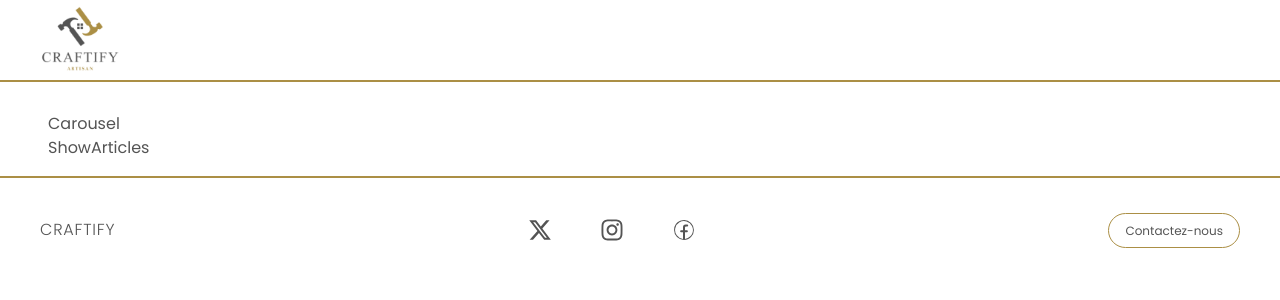
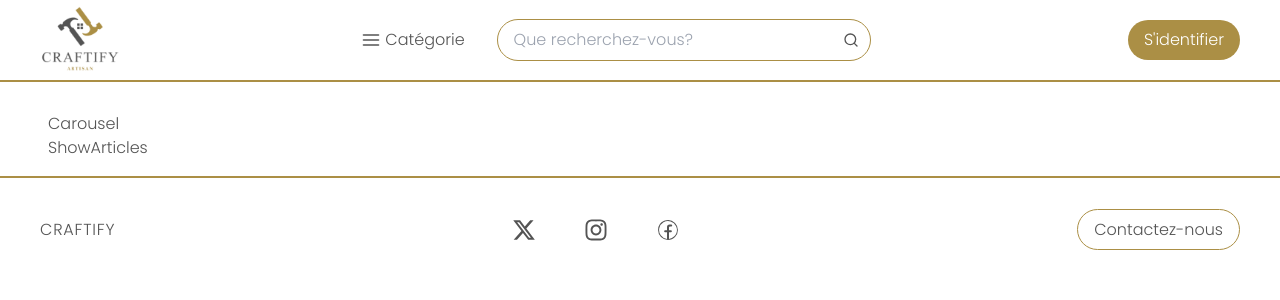
Before and after one commit to YasmineSan/The_Project, a React (Vite) app in the folder client/: page / in a window 1280 px wide. Shown: the top 300 px of the page. Built offline with nearby package versions, Linux system fonts and the light colour scheme.

Commit message:
modified header

```diff
--- a/client/src/components/Footer.jsx
+++ b/client/src/components/Footer.jsx
@@ -32,7 +32,7 @@ const Footer = () => {
         <div className="footer-right">
           <NavLink
             to="/contact"
-            className="py-2 px-4 rounded border border-gold rounded-full text-darkGrey text-xs"
+            className="py-2 px-4 rounded border border-gold rounded-full text-darkGrey text-s"
           >
             Contactez-nous
           </NavLink>
--- a/client/src/components/Header.jsx
+++ b/client/src/components/Header.jsx
@@ -1,17 +1,76 @@
-import React from 'react'
+import React, { useState } from 'react';
 import { NavLink } from 'react-router-dom'
 import { Button } from './Button'
+import { FiSearch, FiX, FiMenu } from 'react-icons/fi';
 
 const Header = () => {
+  const [searchQuery, setSearchQuery] = useState('');
+  const [isDropdownOpen, setIsDropdownOpen] = useState(false);
+
+  const handleSearchChange = (e) => {
+    setSearchQuery(e.target.value);
+  };
+
+  const handleSearchSubmit = (e) => {
+    e.preventDefault();
+    console.log('Search query:', searchQuery);
+    // Implémentez la logique de recherche ici
+  };
+
+  const clearSearch = () => {
+    setSearchQuery('');
+  };
+
+  const toggleDropdown = () => {
+    setIsDropdownOpen(!isDropdownOpen);
+  };
+
+  const categories = ['Catégorie 1', 'Catégorie 2', 'Catégorie 3']; // Exemple de catégories
+
   return (
     <header>
       <nav className='fixed mx-auto border-b-2 border-gold top-0 left-0 right-0 bg-white bg-opacity-100'>
-        <div className='flex container px-4 lg:px-10 flex-wrap items-center justify-between mx-auto '>
-          <NavLink to="/"><img src="craftify.png" alt="logo Craftify" className='w-20'/></NavLink>
-          <Button
-            content={"S'identifier"}
-            path={'/login'}
-            style="text-white bg-golden hover:bg-slate-800 rounded-full px-5 py-2"/>
+        <div className='flex container px-4 lg:px-10 items-center justify-between mx-auto'>
+          <NavLink to="/"><img src="craftify.png" alt="logo Craftify" className='w-20' /></NavLink>
+
+          <div className='flex items-center relative'>
+            <div className='flex items-center mr-4 cursor-pointer' onClick={toggleDropdown}>
+              <FiMenu className='h-5 w-5 text-darkGrey mr-1' />
+              <span className='text-darkGrey hidden sm:block'>Catégorie</span>
+            </div>
+            {isDropdownOpen && (
+              <div className='absolute top-full left-0 mt-2 w-48 bg-white border border-gold rounded shadow-lg z-10'>
+                <ul>
+                  {categories.map((category) => (
+                    <li key={category} className='px-4 py-2 hover:bg-gold hover:text-white'>
+                      {category}
+                    </li>
+                  ))}
+                </ul>
+              </div>
+            )}
+
+            <form onSubmit={handleSearchSubmit} className='relative max-w-sm mx-4'>
+              <input
+                type="text"
+                placeholder='Que recherchez-vous?'
+                value={searchQuery}
+                onChange={handleSearchChange}
+                className='w-full py-2 pl-4 pr-10 border border-gold rounded-full focus:outline-none'
+              />
+              <div className='absolute inset-y-0 right-0 flex items-center pr-3 cursor-pointer'>
+                {searchQuery ? (
+                  <FiX className='h-5 text-darkGrey' onClick={clearSearch} />
+                ) : (
+                  <FiSearch className='h-5 text-darkGrey' />
+                )}
+              </div>
+            </form>
+          </div>
+
+          <NavLink to="/login" className="py-2 px-4 bg-gold rounded-full text-white hover:bg-white hover:text-gold hover:border hover:border-gold">
+            S'identifier
+          </NavLink>
         </div>
       </nav>
     </header>
--- a/client/src/index.css
+++ b/client/src/index.css
@@ -5,7 +5,7 @@
 @layer base {
     html {
         font-family: "Poppins", sans-serif;
-        font-weight: 400;
+        font-weight: 300;
         font-style: normal;
         color: #545454;
     }
```
